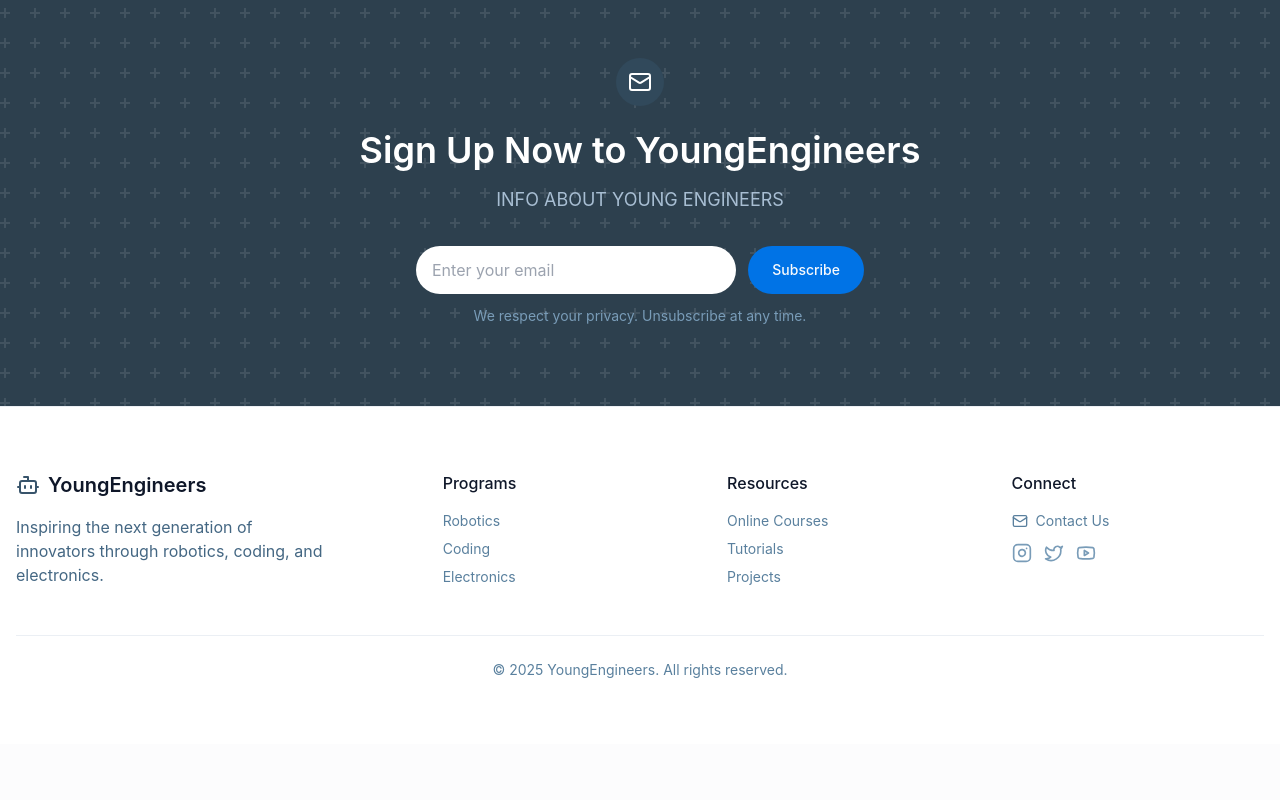
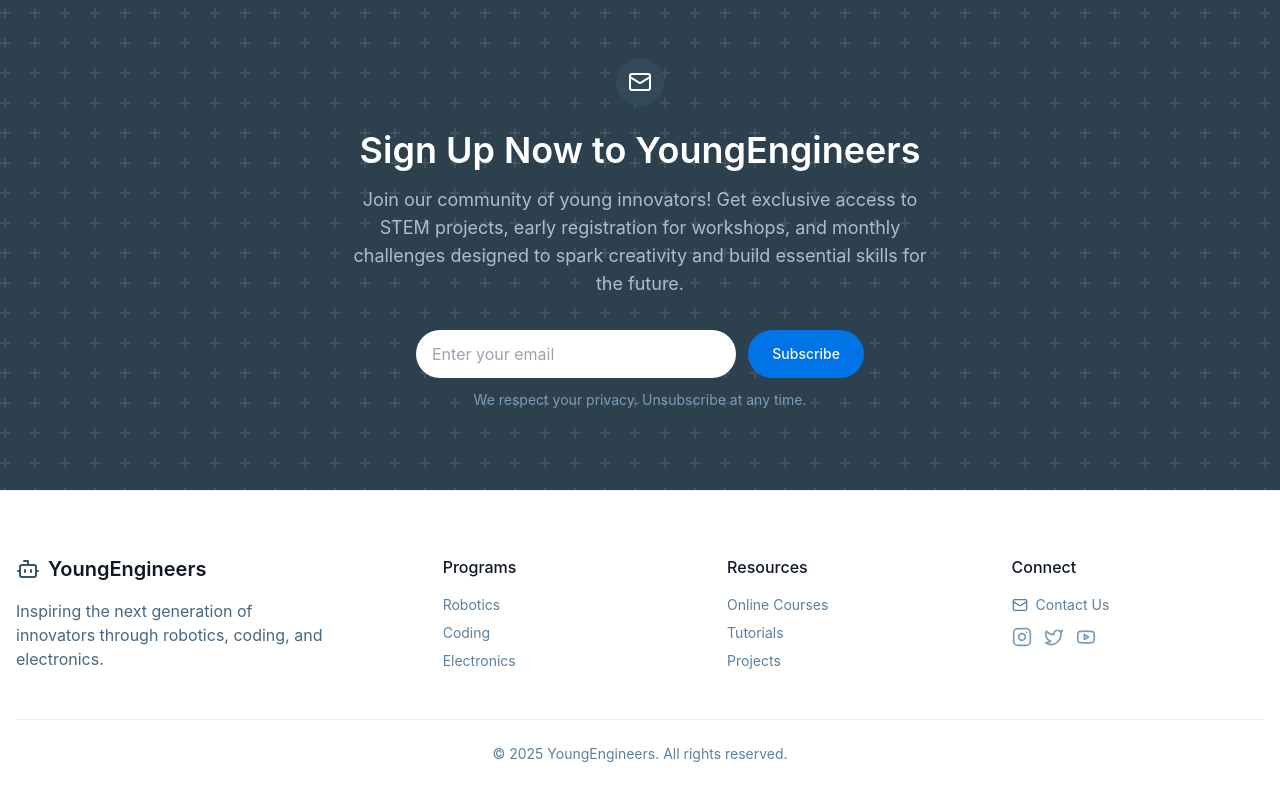
Before and after one commit to CullinNaylor9/engineering-enthusiasts-portal, a React (Vite) app: page / in a window 1280 px wide. Shown: the part 8610-9410 px from the top of the page. Before the commit the page ends 9354 px from the top, so only its background shows below. Built offline with nearby package versions, Linux system fonts and the light colour scheme; a web font is replaced by a local one.

Commit message:
Refactor: Update newsletter signup info
Updated the newsletter signup section with new information.

```diff
--- a/src/components/NewsletterSignup.tsx
+++ b/src/components/NewsletterSignup.tsx
@@ -49,7 +49,7 @@ const NewsletterSignup = () => {
           </h2>
 
           <p className="text-lg text-engineer-300 mb-8 max-w-xl mx-auto">
-            INFO ABOUT YOUNG ENGINEERS
+            Join our community of young innovators! Get exclusive access to STEM projects, early registration for workshops, and monthly challenges designed to spark creativity and build essential skills for the future.
           </p>
 
           {!isSubscribed ? (
```
